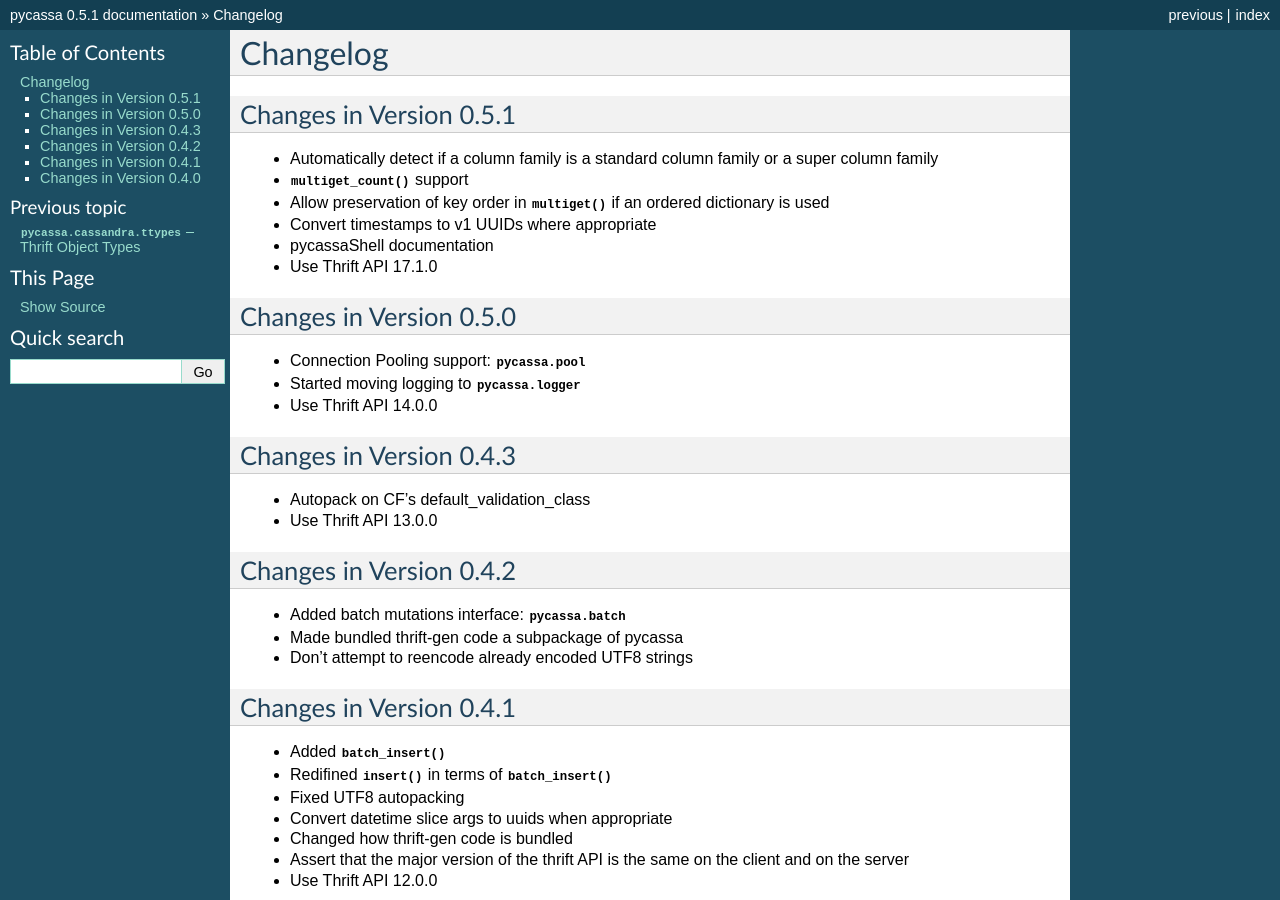
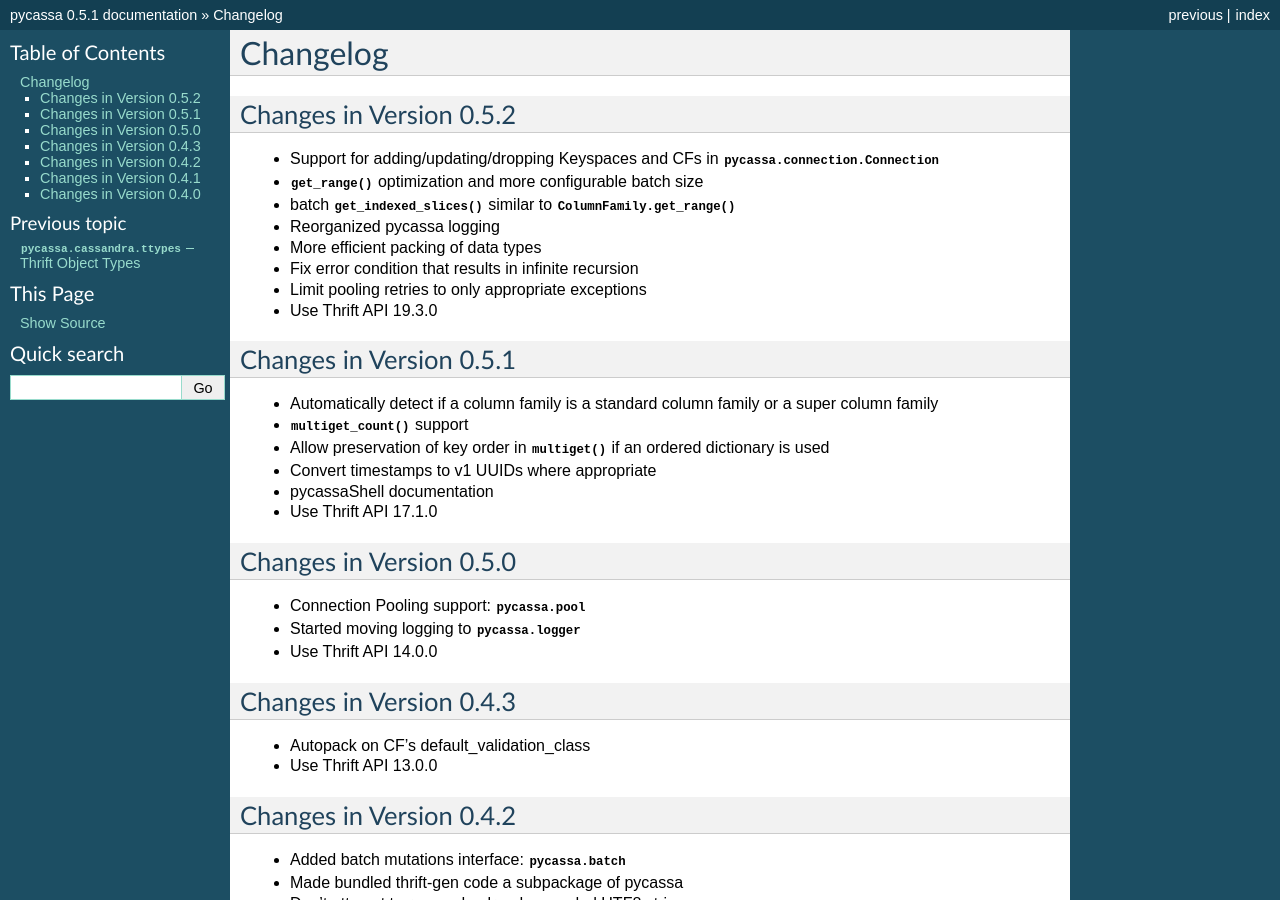
Before and after one commit to pycassa/pycassa, a Sphinx documentation site: the page built from doc/changelog.rst, in a window 1280 px wide and 900 px high. Built offline with Sphinx 7.4.7, drawn with Linux system fonts in a browser that asks for light colours.

Commit message:
Minor changelog fix
Conflicts:

	doc/changelog.rst

```diff
--- a/doc/changelog.rst
+++ b/doc/changelog.rst
@@ -1,5 +1,20 @@
 Changelog
 =========
+
+Changes in Version 0.5.2
+------------------------
+
+- Support for adding/updating/dropping Keyspaces and CFs
+  in :class:`pycassa.connection.Connection`
+- :meth:`~pycassa.columnfamily.ColumnFamily.get_range()` optimization
+  and more configurable batch size
+- batch :meth:`~pycassa.columnfamily.ColumnFamily.get_indexed_slices()`
+  similar to :meth:`.ColumnFamily.get_range()`
+- Reorganized pycassa logging
+- More efficient packing of data types
+- Fix error condition that results in infinite recursion
+- Limit pooling retries to only appropriate exceptions
+- Use Thrift API 19.3.0
 
 Changes in Version 0.5.1
 ------------------------
```
